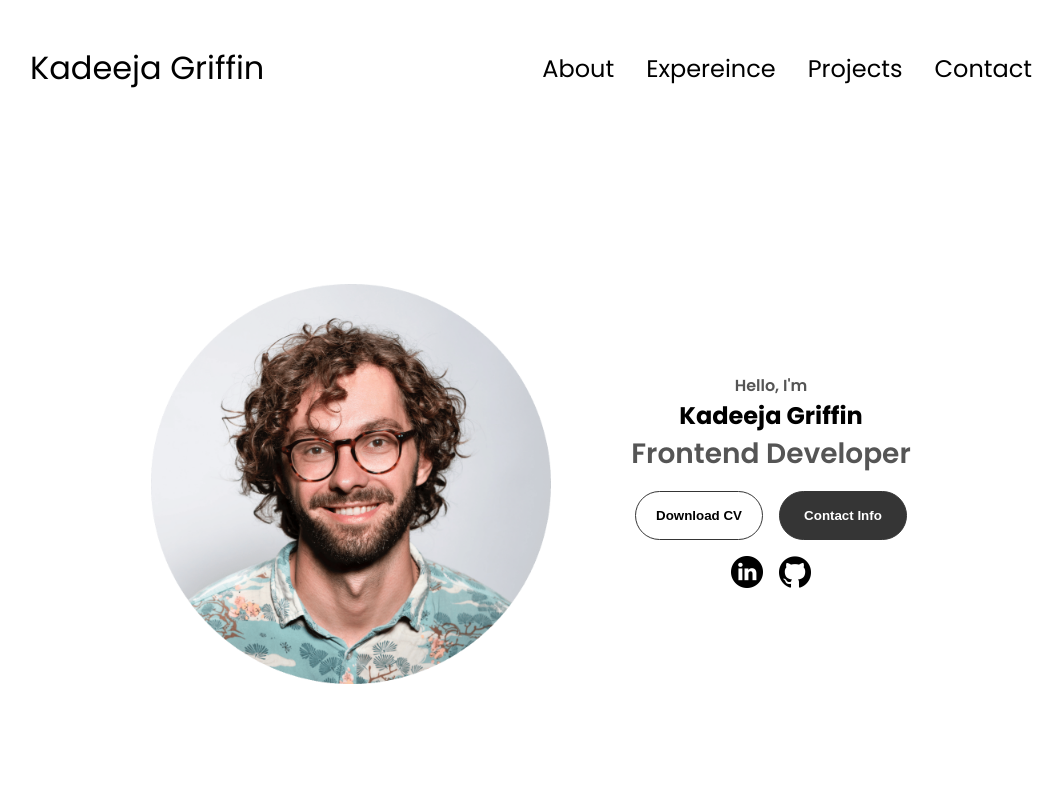
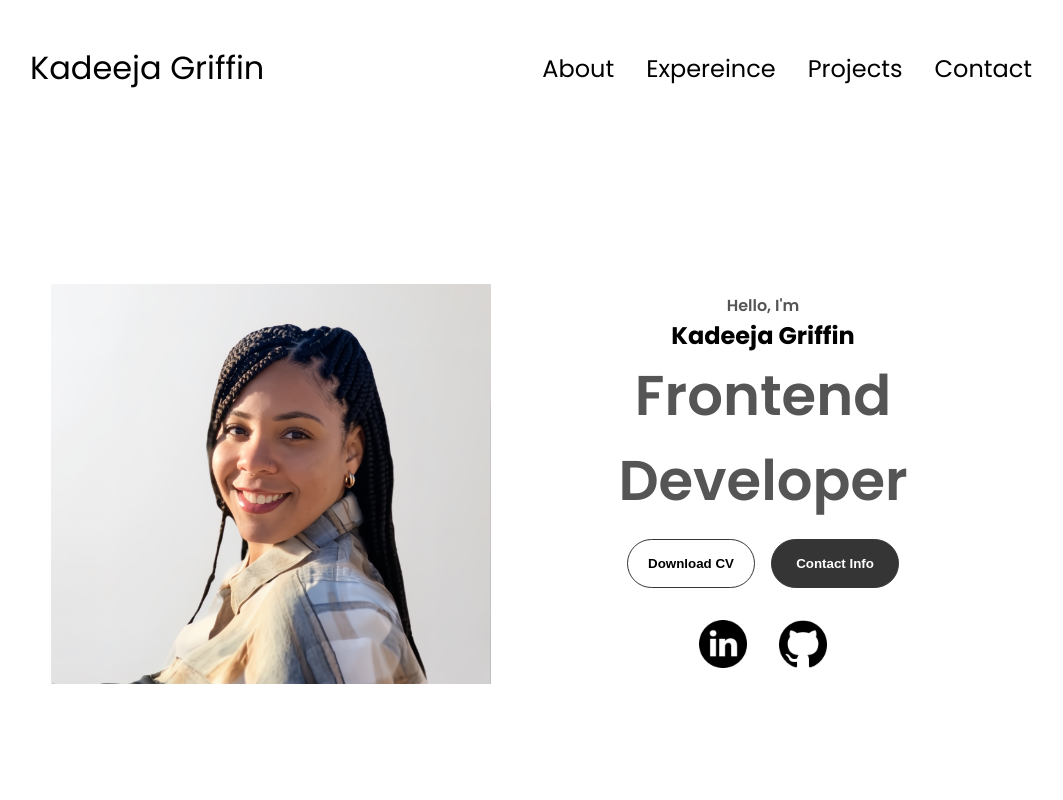
Before and after one commit to kadeejagriffin/portfolio-2024-html-css-js, a plain HTML site: page index.html in a window 1280 px wide. Shown: the top 800 px of the page, without its empty margins (109-1172 px from the left). Drawn offline with Linux system fonts and the light colour scheme.

Commit message:
profile pic
updated profile pics and resume.

```diff
--- a/index.html
+++ b/index.html
@@ -41,14 +41,14 @@
     </nav>
     <section id="profile">
         <div class="section__pic-container">
-            <img src="./assets/profile-pic.png" alt="Kadeeja Profile Pic" />
+            <img src="./assets/headshot.jpg" alt="Kadeeja Profile Pic" />
         </div>
         <div class="section__text">
             <p class="section__text__p1">Hello, I'm</p>
             <h1>Kadeeja Griffin</h1>
             <p class="section__text__p2">Frontend Developer</p>
             <div class="btn-container">
-                <button class="btn btn-color-2" onclick="window.open('./assets/resume-example.pdf')">Download
+                <button class="btn btn-color-2" onclick="window.open('./assets/Kadeeja_Griffin_resume-3.pdf')">Download
                     CV</button>
                 <button class="btn btn-color-1" onclick="location.href='./#contact'">Contact Info</button>
             </div>
@@ -69,7 +69,7 @@
         <h1 class="title">About Me</h1>
         <div class="section-container">
             <div class="section__pic-container">
-                <img src="./assets/about-pic.png" alt="Profile Picture" class="about-pic" />
+                <img src="./assets/Headshot.png" alt="Profile Picture" class="about-pic" />
             </div>
             <div class="about-details-container">
                 <div class="about-containers">
@@ -249,7 +249,7 @@
         <div class="contact-info-upper-container">
             <div class="contact-info-container">
                 <img src="./assets/email.png" alt="Email icon" class="icon contact-icon email-icon" />
-                <p><a href="mailto:examplemail@gmail.com">examplemail@gmail.com</a></p>
+                <p><a href="mailto:kadeejagriffin@gmail.com">kadeejagriffin@gmail.com</a></p>
             </div>
             <div class="contact-info-container">
                 <img src="./assets/linkedin.png" alt="LinkedIn icon" class="icon contact-icon" />
--- a/style.css
+++ b/style.css
@@ -169,20 +169,21 @@ section {
     display: flex;
 }
 
-/* PROFILE SECTIOn */
+/* PROFILE SECTION */
 
 #profile {
     display: flex;
     justify-content: center;
-    gap: 5rem;
+    gap: 4rem;
     height: 80vh;
 }
 
 .section__pic-container {
     display: flex;
-    height: 400px;
-    width: 400px;
+    height: 500px;
+    width: 500px;
     margin: auto 0;
+    border-radius: 2rem;
 }
 
 .section__text {
@@ -198,25 +199,25 @@ section {
     text-align: center;
 }
 .section__text__p2 {
-    font-size: 1.75rem;
+    font-size: 3.5rem;
     margin-bottom: 1rem;
 }
 
 .title {
-    font-size: 3rem;
+    font-size: 5rem;
     text-align: center;
 }
 #socials-container {
     display: flex;
     justify-content: center;
-    margin-top: 1rem;
-    gap: 1rem;
+    margin-top: 2rem;
+    gap: 2rem;
 }
 
 /* ICONS */
 
 .icon {
-    height: 2rem;
+    height: 3rem;
 }
 
 
```
Also changed, not shown: assets/headshot.jpg (added), 2 other files.
